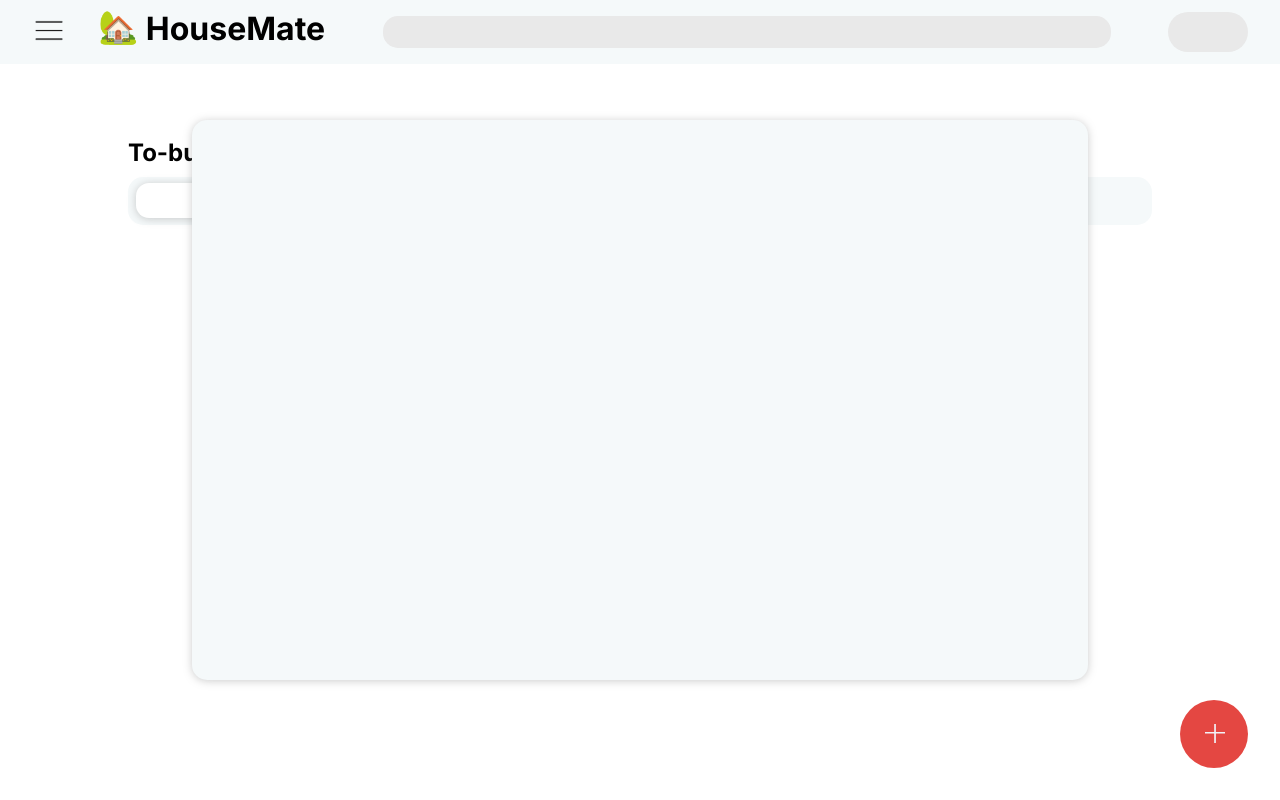
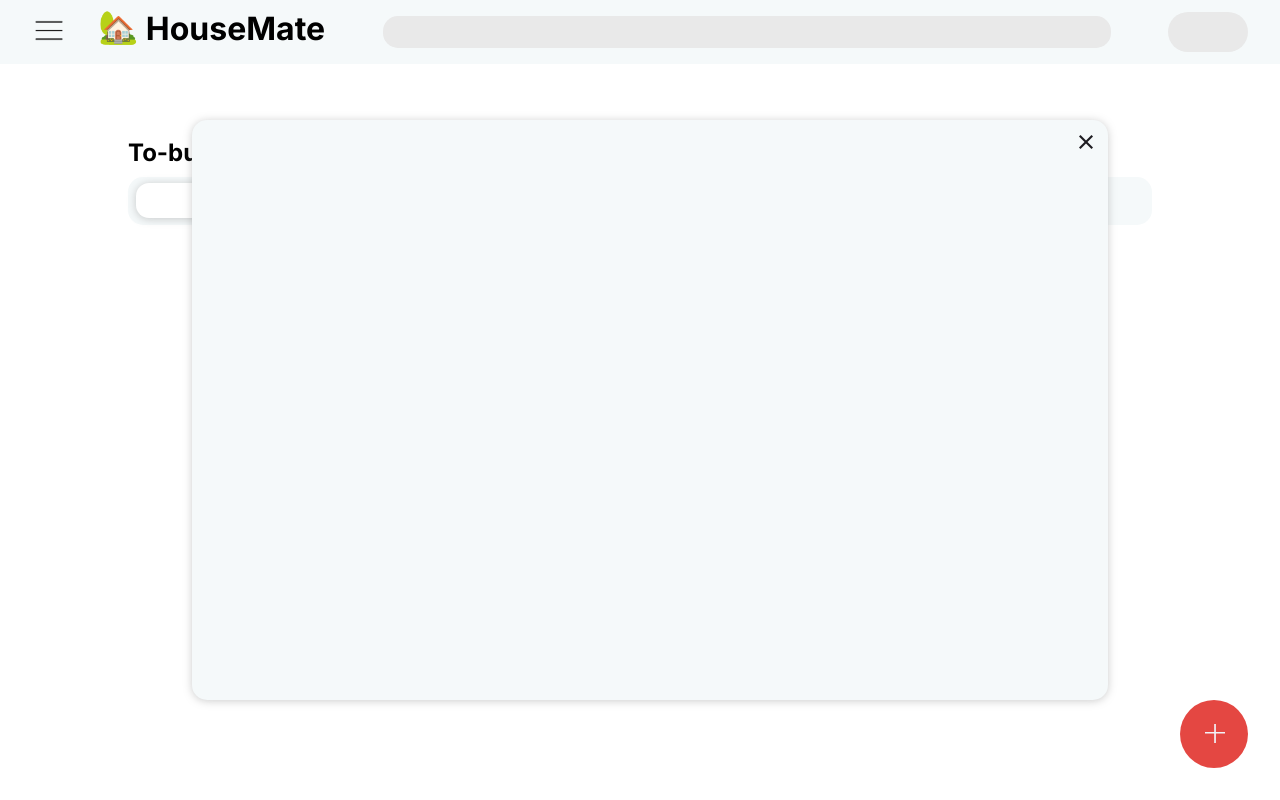
Before and after one commit to yublee71/WEB_HouseMate_FE, a React (Vite) app: page / in a window 1280 px wide. Both pictures are taken after a click on the button 1214 px from the left and 734 px from the top of the page. Built offline with nearby package versions, Linux system fonts and the light colour scheme.

Commit message:
feat: add close button to addsection

```diff
--- a/src/components/addbutton.jsx
+++ b/src/components/addbutton.jsx
@@ -21,7 +21,7 @@ const StyledAddButton = styled.button`
 `;
 
 export function AddButton() {
-  const [isVisible, setVisibility] = useState(false);
+  const [isVisible, setisVisible] = useState(false);
   return (
     <>
       <StyledAddButton>
@@ -30,11 +30,11 @@ export function AddButton() {
           alt="add sign"
           height="24px"
           onClick={() => {
-            setVisibility(true);
+            setisVisible(true);
           }}
         />
       </StyledAddButton>
-      {isVisible && <AddSection />}
+      {isVisible && <AddSection setVisibility={setisVisible} />}
     </>
   );
 }
--- a/src/components/addsection.jsx
+++ b/src/components/addsection.jsx
@@ -1,4 +1,5 @@
 import styled from "styled-components";
+import { useState } from "react";
 
 const StyledAddSection = styled.section`
   position: fixed;
@@ -9,8 +10,29 @@ const StyledAddSection = styled.section`
   background-color: var(--color-grey-100);
   border-radius: 15px;
   box-shadow: 0px 1px 9px rgba(128, 128, 128, 0.404);
+  padding: 10px;
+  display: flex;
+  flex-direction: column;
+  img {
+    &:hover {
+      cursor: pointer;
+    }
+    align-self: flex-end;
+  }
 `;
 
-export function AddSection() {
-  return <StyledAddSection></StyledAddSection>;
+export function AddSection({ setVisibility }) {
+  return (
+    <StyledAddSection>
+      <form action="" method="GET"></form>
+      <img
+        src="/src/assets/close.png"
+        alt="close"
+        height="24px"
+        onClick={() => {
+          setVisibility(false);
+        }}
+      />
+    </StyledAddSection>
+  );
 }
```
Also changed, not shown: src/assets/close.png (added).
